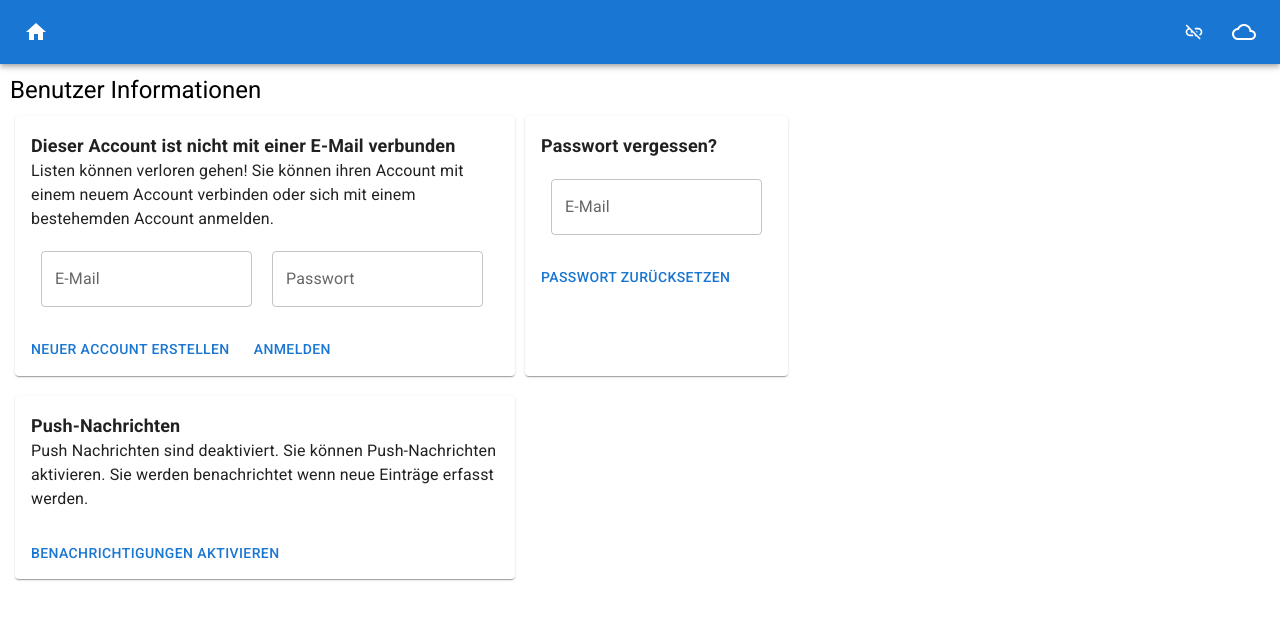
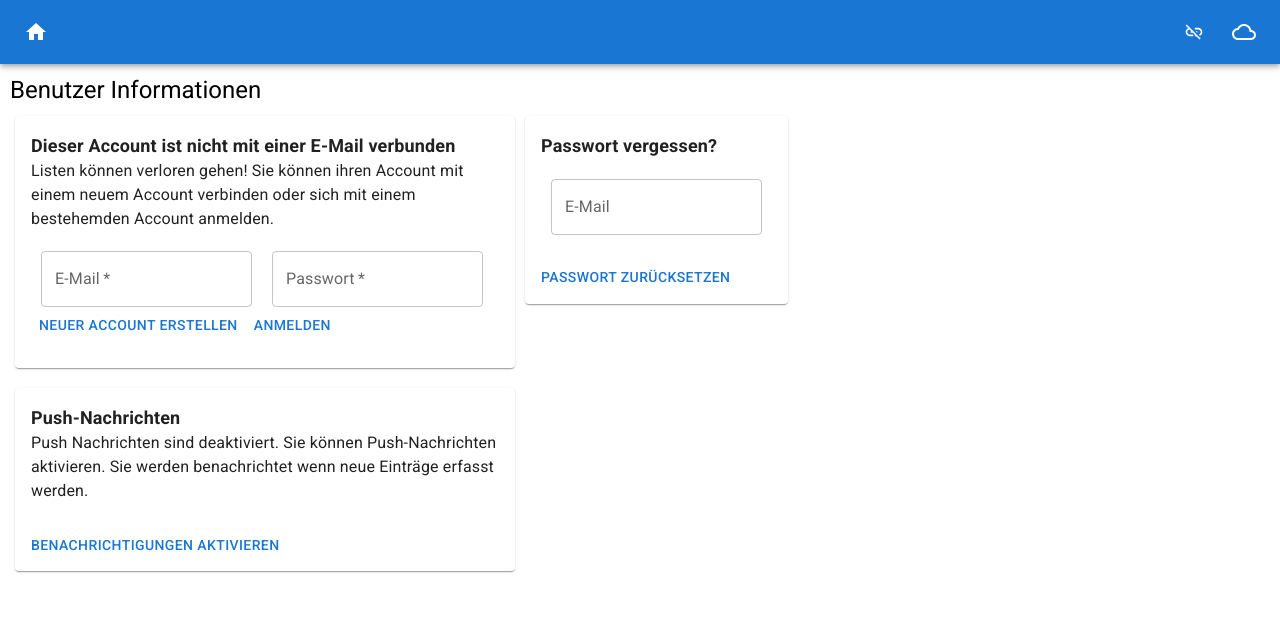
Before and after one commit to gfeller/ShopppingCard_React, a React (Create React App) app: page /user in a window 1280 px wide. Shown: the top 620 px of the page. Built offline with nearby package versions, Linux system fonts and the light colour scheme; no server answers.

Commit message:
auth login

```diff
--- a/src/components/app-bar.tsx
+++ b/src/components/app-bar.tsx
@@ -5,7 +5,7 @@ import Editicon from "@mui/icons-material/Edit";
 import Shareicon from "@mui/icons-material/Share";
 import CloudOffIcon from "@mui/icons-material/CloudOff";
 import CloudQueueIcon from "@mui/icons-material/CloudQueue";
-import CloudIcon from "@mui/icons-material/Cloud";
+import LinkIcon from '@mui/icons-material/Link';
 import { useRootStore } from "../state/root-store";
 import LinkOffIcon from "@mui/icons-material/LinkOff";
 import { useNavigate } from "react-router-dom";
@@ -86,10 +86,10 @@ export const Appbar = observer(() => {
           <div style={{ display: "flex", alignItems: "center" }}>
             <Button
               color="inherit"
-              startIcon={<LinkOffIcon />}
+              startIcon={store.authStore.isConnected ? <LinkIcon /> : <LinkOffIcon />}
               onClick={navigateUser}
             >
-              {store.authStore.currentUser?.uid.substring(0, 10)}
+              {store.authStore.currentUser?.email || store.authStore.currentUser?.uid.substring(0, 10)}
             </Button>
             {store.uiStore.online ? <CloudQueueIcon /> : <CloudOffIcon />}
           </div>
--- /dev/null
+++ b/src/interfaces/auth.ts
@@ -0,0 +1,17 @@
+export class AuthUser {
+  public uid: string;
+  public isAnonymous: boolean;
+  public email: string | null;
+  public displayName: string;
+
+  constructor({ uid, isAnonymous, email, displayName }: { uid: string, isAnonymous: boolean, email: string, displayName: string }) {
+    this.uid = uid;
+    this.isAnonymous = isAnonymous;
+    this.email = email;
+    this.displayName = displayName;
+  }
+}
+export interface AuthConnect {
+  email: string;
+  pwd: string;
+}
--- a/src/pages/shopping-list.tsx
+++ b/src/pages/shopping-list.tsx
@@ -20,6 +20,7 @@ import {
 } from "@mui/material";
 import AddIcon from "@mui/icons-material/Add";
 import DeleteIcon from "@mui/icons-material/Delete";
+import PlaylistAddIcon from '@mui/icons-material/PlaylistAdd';
 import { Item } from "../model/item";
 import { Timestamp } from "firebase/firestore";
 import { useNavigate, useParams } from "react-router-dom";
@@ -155,7 +156,7 @@ export const ShoppingList = observer(() => {
         {store.listStore.currentListId && (
           <form
             onSubmit={(e: FormEvent) => handleSubmit(e)}
-            style={{ display: "flex", margin: "5px" }}
+            style={{ display: "flex", margin: "auto", maxWidth: "300px" }}
           >
             <TextField
               id="standard-basic"
@@ -190,7 +191,7 @@ export const ShoppingList = observer(() => {
             />
           ))}
           <BottomNavigationAction
-            icon={<AddIcon />}
+            icon={<PlaylistAddIcon />}
             value={null}
             onClick={() => handleClickOpen()}
           />
--- a/src/pages/user.css
+++ b/src/pages/user.css
@@ -16,4 +16,5 @@
 .cardContainer {
   display: flex;
   flex-wrap: wrap;
+  align-items: baseline;
 }
--- a/src/pages/user.tsx
+++ b/src/pages/user.tsx
@@ -6,10 +6,26 @@ import {
   TextField,
   Typography,
 } from "@mui/material";
-import React from "react";
+import { observer } from "mobx-react-lite";
+import React, { FormEvent, useState } from "react";
+import { useRootStore } from "../state/root-store";
 import "./user.css";
 
-export const User = () => {
+export const User = observer(() => {
+  const store = useRootStore();
+
+  const [email, setEmail] = useState('');
+  const [pwd, setPassword] = useState('');
+
+  const connectUser = (event: FormEvent) => {
+    event.preventDefault()
+    if ((event.nativeEvent as any).submitter.value === "true") {
+      store.authService.connectUser({ email, pwd });
+    } else {
+      store.authService.login({ email, pwd })
+    }
+  }
+
   return (
     <>
       <div
@@ -20,7 +36,7 @@ export const User = () => {
       >
         <Typography variant="h5">Benutzer Informationen</Typography>
         <div className="cardContainer">
-          <Card className="card">
+          {!store.authStore.isConnected && <Card className="card">
             <CardContent>
               <Typography className="cardTitel">
                 Dieser Account ist nicht mit einer E-Mail verbunden
@@ -30,24 +46,35 @@ export const User = () => {
                 neuem Account verbinden oder sich mit einem bestehemden Account
                 anmelden.
               </Typography>
+              <form onSubmit={connectUser}>
                 <TextField
                   variant="outlined"
                   type="email"
                   label="E-Mail"
                   className="textField"
+                  value={email}
+                  onChange={(e) => setEmail(e.target.value)}
+                  name="email"
+                  required
                 />
                 <TextField
                   variant="outlined"
                   type="password"
                   label="Passwort"
                   className="textField"
+                  value={pwd}
+                  onChange={(e) => setPassword(e.target.value)}
+                  name="password"
+                  required
                 />
+                <div>
+                  <Button type="submit" value="true">Neuer Account Erstellen</Button>
+                  <Button type="submit" value="false">Anmelden</Button>
+                </div>
+
+              </form>
             </CardContent>
-            <CardActions>
-              <Button>Neuer Account Erstellen</Button>
-              <Button>Anmelden</Button>
-            </CardActions>
-          </Card>
+          </Card>}
           <Card className="card">
             <CardContent>
               <Typography className="cardTitel">Passwort vergessen?</Typography>
@@ -80,4 +107,4 @@ export const User = () => {
       <div></div>
     </>
   );
-};
+});
--- a/src/services/auth.service.ts
+++ b/src/services/auth.service.ts
@@ -12,8 +12,10 @@ import {
 } from '@firebase/auth';
 
 
-import {EmailAuthProvider, User} from 'firebase/auth';
-import {RootStore} from "../state/root-store";
+import { EmailAuthProvider, User } from 'firebase/auth';
+import { AuthConnect, AuthUser } from '../interfaces/auth';
+import { Severity } from '../interfaces/message';
+import { RootStore } from "../state/root-store";
 
 
 export class AuthService {
@@ -27,23 +29,38 @@ export class AuthService {
     });
   }
 
-    /*
 
-    connectUser(data: AuthConnect): Observable<AuthUser> {
-        return defer(async () => {
-            const user = await this.afAuth.currentUser;
-            const linkedUser = await linkWithCredential(user, EmailAuthProvider.credential(data.email, data.pwd));
 
-            return new AuthUser(linkedUser.user);
+  connectUser(data: AuthConnect) {
+    const user = this.auth.currentUser!
+    linkWithCredential(user, EmailAuthProvider.credential(data.email, data.pwd))
+      .then((usercred) => {
+
+        const user = usercred.user;
+        this.rootStore.uiStore.setMessage({ text: 'Account mit Email verbunden.', show: true, severity: Severity.success })
+        this.rootStore.authStore.setUser(user);
+      }).catch((error) => {
+        console.log('test')
+        this.rootStore.uiStore.setMessage({ text: 'Account verbindung fehlgeschlagen', show: true, severity: Severity.error })
       });
+
   }
 
-    login(data: AuthConnect): Observable<AuthUser> {
-        return defer(async () => {
-            await signInWithEmailAndPassword(this.afAuth, data.email, data.pwd);
-            return new AuthUser(await this.afAuth.currentUser);
+  login(data: AuthConnect) {
+    signInWithEmailAndPassword(this.auth, data.email, data.pwd)
+      .then((userCredential) => {
+        // Signed in
+        const user = userCredential.user;
+        this.rootStore.uiStore.setMessage({ text: 'Angemeldet', show: true, severity: Severity.success })
+        this.rootStore.authStore.setUser(user);
+        // ...
+      })
+      .catch((error) => {
+        this.rootStore.uiStore.setMessage({ text: 'Anmeldung fehlgeschlagen', show: true, severity: Severity.error })
       });
+
   }
+  /*
 
   async delete(data: AuthUserSettingsChange) {
       const cred = EmailAuthProvider.credential(data.email, data.pwdOld);
--- a/src/state/root-store.ts
+++ b/src/state/root-store.ts
@@ -120,6 +120,10 @@ export class AuthStore {
   setUser(user: User) {
     this.currentUser = user;
   }
+
+  get isConnected() {
+    return !!this.currentUser?.email
+  }
 }
 
 export class UIStore {
```
Lines whose indentation alone changed are shown as unchanged.
